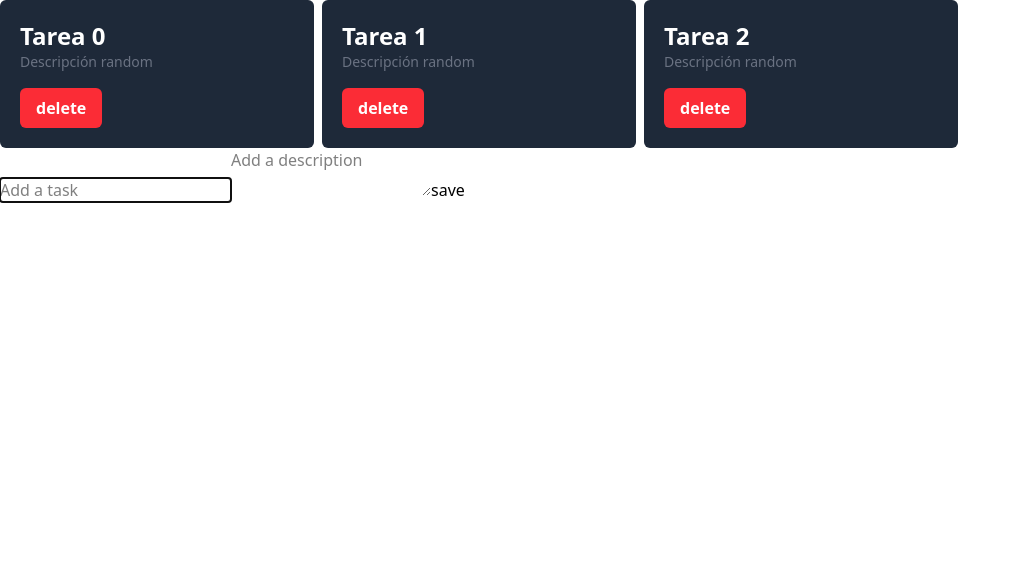
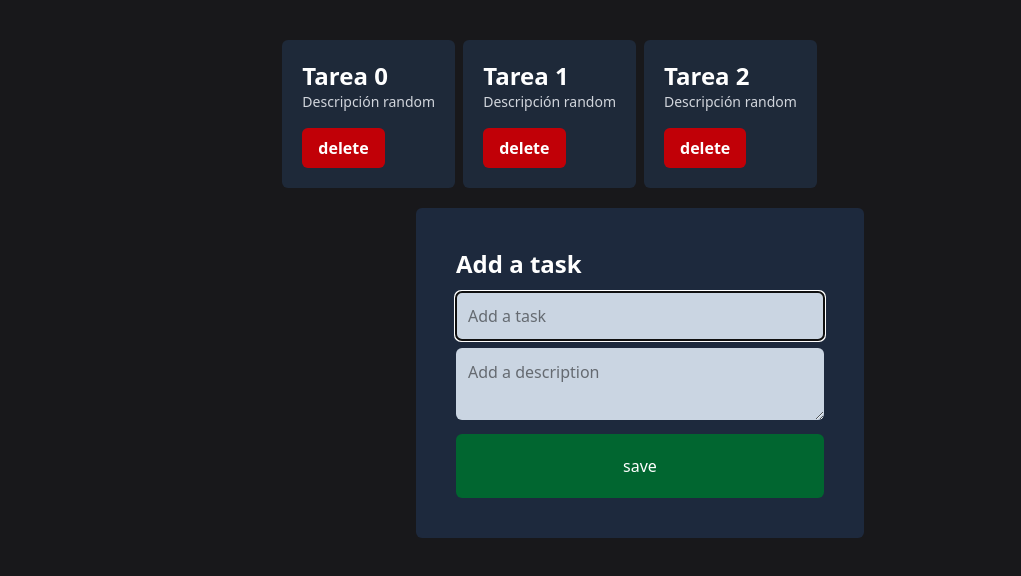
Before and after one commit to Moisarm/React_App, a React (Vite) app in the folder Frontend/: page / in a window 1280 px wide. Shown: the top 576 px of the page, without its empty margins (0-1021 px from the left). Built offline with nearby package versions, Linux system fonts and the light colour scheme.

Commit message:
Terminando temporalmente el front

```diff
--- a/Frontend/src/App.jsx
+++ b/Frontend/src/App.jsx
@@ -5,10 +5,12 @@ import { TaskForm } from "./components/TaskForm";
 function App() {
   /*------Antes pasaba los datos a los componentes, ahora usas el contexto directamente en el componente que lo necesite------*/
   return (
-    <>
-      <TaskList />
-      <TaskForm />
-    </>
+    <main className="bg-zinc-900 h-screen">
+      <div className="container mx-auto flex flex-col items-center justify-center p-10">
+        <TaskList />
+        <TaskForm />
+      </div>
+    </main>
   );
 }
 
--- a/Frontend/src/components/TaskCard.jsx
+++ b/Frontend/src/components/TaskCard.jsx
@@ -9,9 +9,9 @@ export const TaskCard = ({ task }) => {
     //Ya no se coloca el id en este div, sino en el Tasklist
     <div className="bg-gray-800 text-white p-5 rounded-md">
       <h1 className="text-2xl font-bold capitalize">{task.title}</h1>
-      <p className="text-sm text-gray-500">{task.description}</p>
+      <p className="text-sm text-gray-300">{task.description}</p>
       <button
-        className="bg-red-500 hover:bg-red-700 text-white font-bold py-2 px-4 rounded-md mt-4"
+        className="bg-red-700 hover:bg-red-500 text-white font-bold py-2 px-4 rounded-md mt-4"
         onClick={() => deleteTask(task.id)} /*Siempre que se use el onclick se
         debe utilizar una función anónima la cual ejecute la función deleteTask
         con el parametro que se le quiera pasar ()=>{deleteTask(task.id)} */
--- a/Frontend/src/components/TaskForm.jsx
+++ b/Frontend/src/components/TaskForm.jsx
@@ -25,13 +25,19 @@ export const TaskForm = () => {
 
   return (
     //El objeto padre es el formulario
-    <form onSubmit={handleSubimt}>
+    <div className="mx-auto max-w-md">
+      <form
+        onSubmit={handleSubimt}
+        className="bg-slate-800 rounded-md p-10 mt-5">
+        <h1 className="text-2xl font-bold text-white mb-3">Add a task</h1>
+
         <input
           name="title"
           placeholder="Add a task"
           onChange={handleChange}
           value={title}
           /*el value es igual al hook state*/ autoFocus
+          className="bg-slate-300 p-3 rounded-md w-full text-bg-gray-900 text-md"
         />
 
         <textarea
@@ -39,9 +45,13 @@ export const TaskForm = () => {
           placeholder="Add a description"
           onChange={handleDescription}
           value={description} /*El value es igual al hook state*/
+          className="bg-slate-300 p-3 rounded-md w-full text-bg-gray-900 text-md mt-2"
         />
 
-      <button>save</button>
+        <button className="text-white p-5 rounded-md w-full mt-2 bg-green-800 hover:bg-green-500 ">
+          save
+        </button>
       </form>
+    </div>
   );
 };
--- a/Frontend/src/components/TaskList.jsx
+++ b/Frontend/src/components/TaskList.jsx
@@ -9,7 +9,7 @@ const TaskList = () => {
   const { tasks } = useContext(TaskContext);
 
   if (tasks.length === 0) {
-    return <h1>No hay tareas</h1>;
+    return <h1 className="text-white text-4xl">No hay tareas</h1>;
   }
 
   //muestro el contenido de tasks
```
Lines whose indentation alone changed are shown as unchanged.
